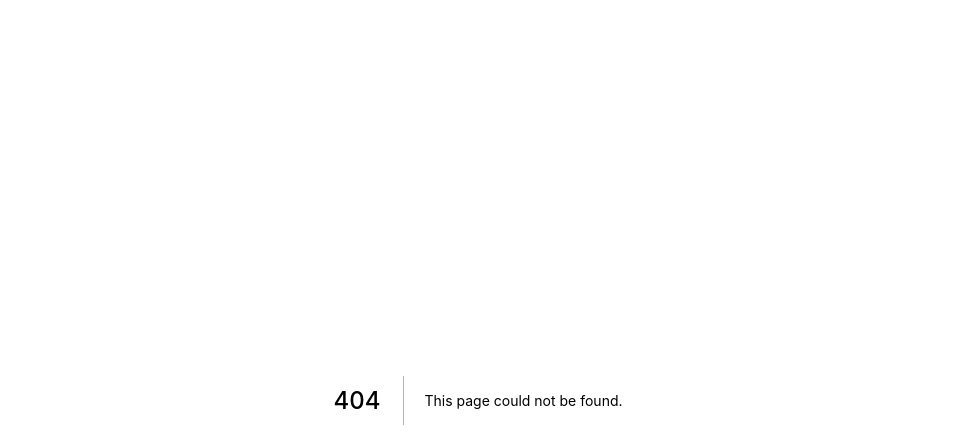
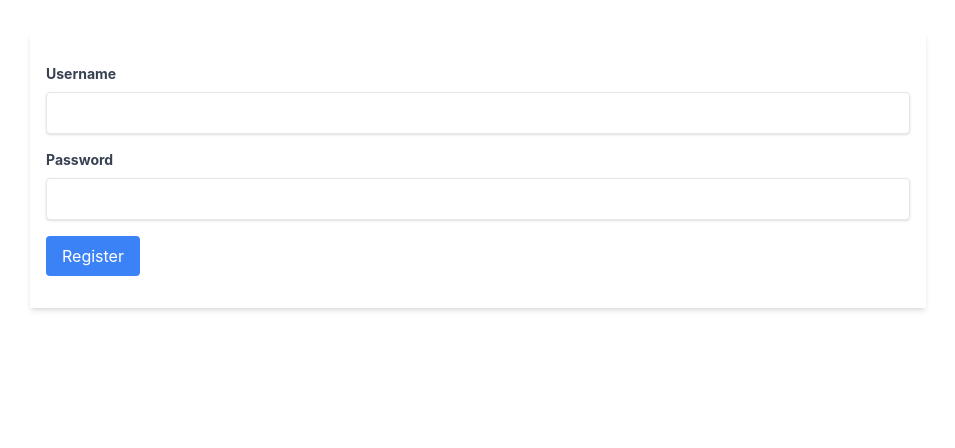
Before and after one commit to gruf23/greddit, a Next.js app in the folder web/: page /register in a window 1280 px wide. Before the commit this address had no page. Shown: the top 448 px of the page, without its empty margins (162-1117 px from the left). Built offline with nearby package versions, Linux system fonts and the light colour scheme.

Commit message:
register page and form stuff

```diff
--- /dev/null
+++ b/web/components/InputField.tsx
@@ -0,0 +1,40 @@
+import React from 'react';
+import { Field } from 'formik';
+
+interface OwnProps {
+  label?: string,
+  id: string,
+  name: string,
+  placeholder?: string
+  type?: string
+}
+
+type Props = OwnProps;
+
+const InputField: React.FC<Props> = ({label, ...props}) => {
+  return (
+    <>
+      <Field name={props.name}>
+        {({
+          field,
+          form: {touched, errors},
+          meta
+          }) => (
+            <div className="mb-4">
+              {label && (
+                <label htmlFor={field.name} className="block mb-2 font-bold text-sm text-gray-700">{label}</label>
+              )}
+              <input {...field} {...props} className={'shadow appearance-none border rounded w-full py-2 px-3 text-black'}/>
+              {meta.touched && meta.error && (
+                <span>{meta.error}</span>
+              )}
+            </div>
+        )
+
+        }
+      </Field>
+    </>
+  );
+};
+
+export default InputField;
--- /dev/null
+++ b/web/components/Wrapper.tsx
@@ -0,0 +1,15 @@
+import React from 'react';
+
+interface wrapperProps {
+  variant?: 'small' | 'regular'
+}
+
+const Wrapper: React.FC<wrapperProps> = ({children, variant='regular'}) => {
+  return (
+    <div className={`mx-auto my-8 w-full ${variant === 'regular' ? `max-w-4xl` : `max-w-2xl`} `}>
+      {children}
+    </div>
+  );
+};
+
+export default Wrapper
--- a/web/package.json
+++ b/web/package.json
@@ -8,6 +8,7 @@
     "lint": "next lint"
   },
   "dependencies": {
+    "formik": "^2.2.9",
     "next": "12.0.7",
     "react": "17.0.2",
     "react-dom": "17.0.2"
--- /dev/null
+++ b/web/pages/register.tsx
@@ -0,0 +1,49 @@
+import React from 'react';
+import { Form, Formik, Field, FormikHelpers } from 'formik';
+import Wrapper from '../components/Wrapper';
+import InputField from '../components/InputField';
+
+interface registerProps {
+
+}
+
+interface formValues {
+  username: string,
+  password: string
+}
+
+const Register: React.FC<registerProps> = ({}) => {
+  return (
+    <Wrapper>
+      <Formik
+        initialValues={{username: '', password: ''}}
+        onSubmit={(
+          values: formValues,
+          {setSubmitting}: FormikHelpers<formValues>
+        ) => {
+          setTimeout(() => {
+            console.log(JSON.stringify(values, null, 2));
+            setSubmitting(false);
+          }, 1000);
+        }}
+      >
+        {({
+          errors,
+          isSubmitting
+          }) => (
+          <Form className="bg-white shadow-md card py-8 px-4">
+            <InputField label={'Username'} id={'username'} name={'username'}/>
+            <InputField label={'Password'} id={'password'} name={'password'} type={'password'}/>
+            <button
+              className={`group bg-blue-500 hover:bg-blue-700 text-white py-2 px-4 rounded focus:outline-none focus:shadow-outline ${isSubmitting ? `submitting` : ''}`}
+              type="submit">
+              Register
+            </button>
+          </Form>
+        )}
+      </Formik>
+    </Wrapper>
+  );
+};
+
+export default Register;
--- a/web/styles/globals.css
+++ b/web/styles/globals.css
@@ -1,6 +1,6 @@
 @tailwind base;
+@tailwind utilities;
 @tailwind components;
-@tailwind utilities;
 
 html,
 body {
```
Also changed, not shown: 1 other file (tests, documents, lock files or other folders).
